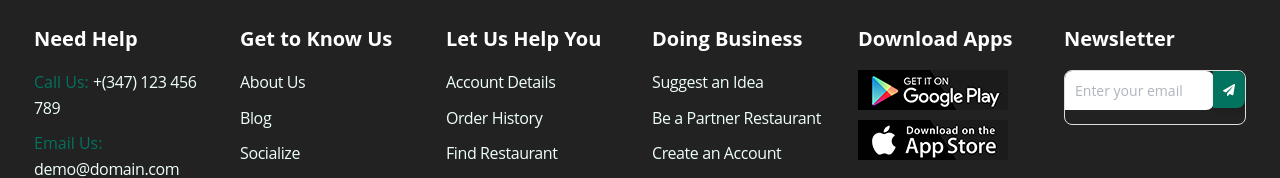
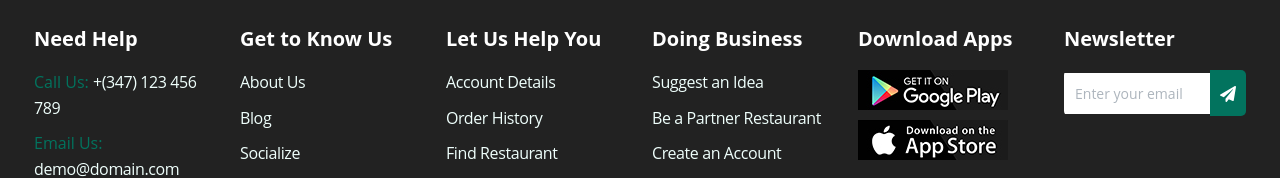
Before and after one commit to emmanuelfred/zotecexpress, a React (Vite) app: page / in a window 1280 px wide. Shown: the part 4084-4262 px from the top of the page. Built offline with nearby package versions, Linux system fonts and the light colour scheme; no server answers.

Commit message:
Updated project

```diff
--- a/src/Component/Footer/Footer.css
+++ b/src/Component/Footer/Footer.css
@@ -144,32 +144,35 @@
     color: #02735E;
   }
 
-  .input-group {
+  .input-container {
     display: flex;
-    border: 1px solid #ddd;
     border-radius: 5px;
     overflow: hidden;
+    align-items: center;
   }
 
-  .input-group input {
+  .input-container input {
     flex: 1;
     padding: 10px;
-    border: none;
+    border: 1px solid #fff;
     outline: none;
     height: 100%;
-    margin: 0;
-    border-radius: 0;
+    margin: 0px;
+    border-radius: 0px !important;
+
+
   }
 
-  .input-group button {
+  .input-container button {
     background: #02735E;
     color: white;
     border: none;
     padding: 10px;
     cursor: pointer;
+    border-radius: 0;
   }
 
-  .input-group button:hover {
+  .input-container button:hover {
     background: #025848;
   }
 
--- a/src/Component/Footer/Footer.jsx
+++ b/src/Component/Footer/Footer.jsx
@@ -146,9 +146,9 @@ function Footer() {
                 <div className="footer-contact">
                     <h6>Newsletter</h6>
                     <form className="subscribe_form">
-                    <div className="input-group">
+                    <div className="input-container">
                         <input type="text" className="form-control" placeholder="Enter your email" />
-                        <button className="btn btn-second btn-submit" type="button">
+                        <button className="" type="button">
                         <FaPaperPlane />
                         </button>
                     </div>
```
